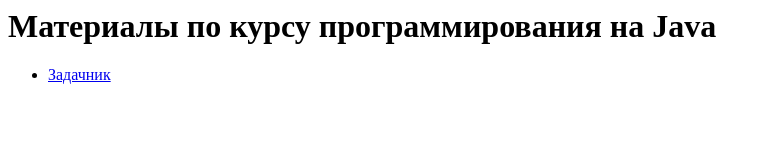
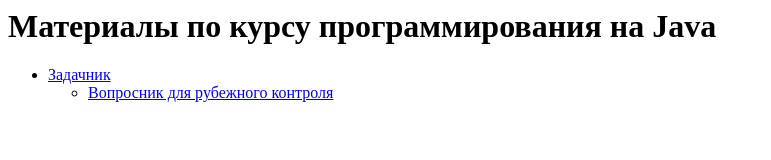
Before and after one commit to rscprof/java_course, a plain HTML site: page index.html in a window 1280 px wide. Shown: the whole page, without its empty margins (0-771 px from the left). Drawn offline with Linux system fonts and the light colour scheme.

Commit message:
Update index.html

```diff
--- a/index.html
+++ b/index.html
@@ -2,4 +2,5 @@
 
 
 <UL><LI><a href="problems.pdf">Задачник</a>
+<UL><LI><a href="control.pdf">Вопросник для рубежного контроля</a>
 </UL>
```
